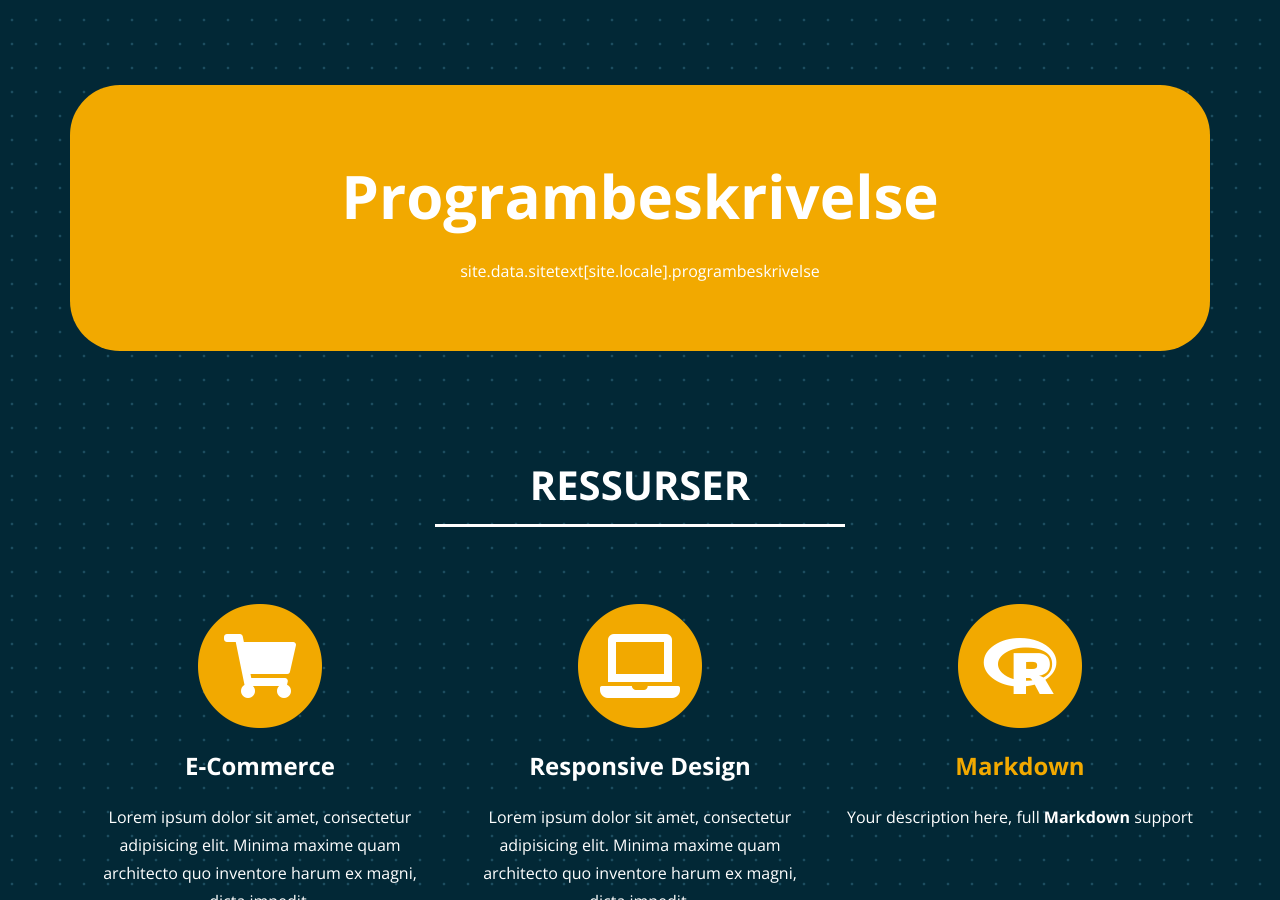
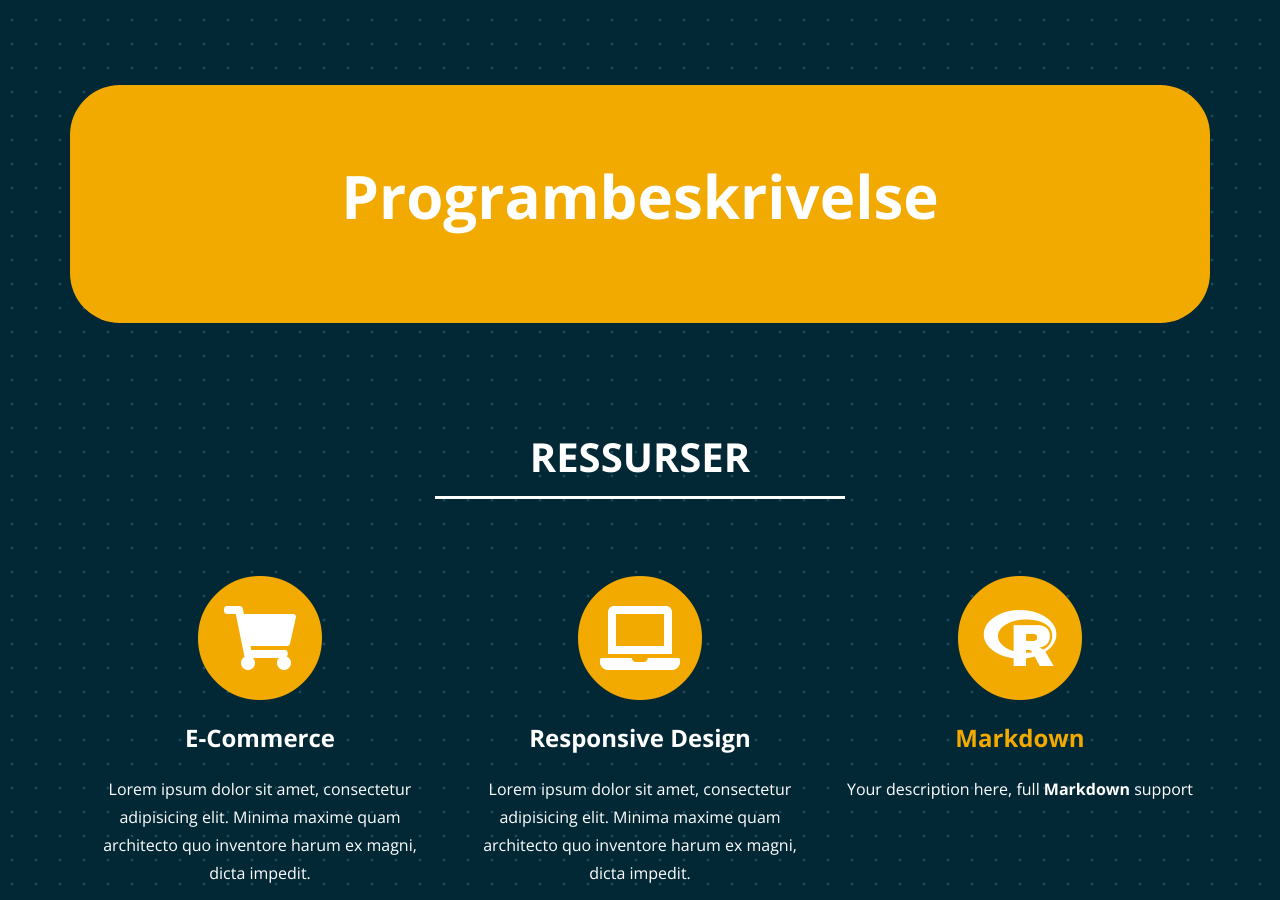
Before and after one commit to uit-econ/uit-econ.github.io, a Jekyll site: the page built from index.md, in a window 1280 px wide and 900 px high, scrolled down 940 px. Built offline with Jekyll 4.4.1, drawn with Linux system fonts in a browser that asks for light colours.

Commit message:
Update programbeskrivelse.html

```diff
--- a/_includes/programbeskrivelse.html
+++ b/_includes/programbeskrivelse.html
@@ -5,7 +5,7 @@
   </div>
 
   <div id="programbeskrivelse-content">
-      <p> site.data.sitetext[site.locale].programbeskrivelse </p>
+      <p>{{ site.data.sitetext[site.locale].programbeskrivelse }}</p>
   </div>
 
 </section>
```
